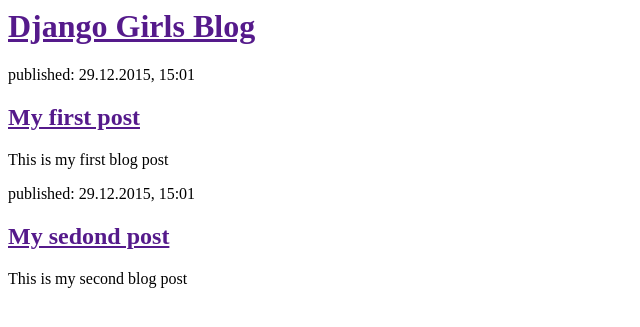
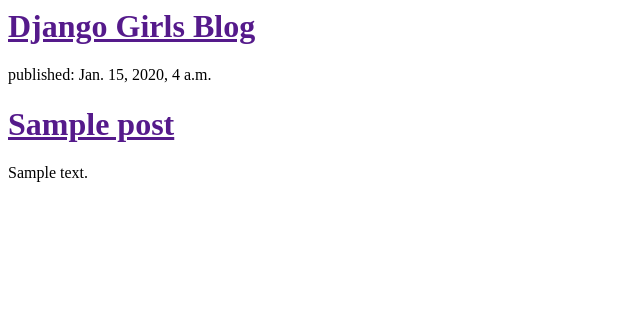
Before and after one commit to xinyufeifei/djangogirl, a Django app: template blog/templates/blog/post_list.html in a window 1280 px wide. Shown: the top 327 px of the page, without its empty margins (0-640 px from the left). Run offline with Django 3.2, Linux system fonts and the light colour scheme; the template is opened without the code that fills it: values that come from a table or form of the project are taken from there, others are empty; tables that the repository leaves empty hold one stand-in row (values such as "Sample post").

Commit message:
Modified templates to display posts from database.

```diff
--- a/blog/templates/blog/post_list.html
+++ b/blog/templates/blog/post_list.html
@@ -7,16 +7,12 @@
             <h1><a href="">Django Girls Blog</a></h1>
         </div>
 
-        <div>
-            <p>published: 29.12.2015, 15:01</p>
-            <h2><a href="">My first post</a></h2>
-            <p>This is my first blog post</p>
-        </div>
-
-        <div>
-            <p>published: 29.12.2015, 15:01</p>
-            <h2><a href="">My sedond post</a></h2>
-            <p>This is my second blog post</p>
-        </div>
+        {% for post in posts %}
+            <div>
+                <p>published: {{ post.published_date }}</p>
+                <h1><a href="">{{ post.title }}</a></h1>
+                <p>{{ post.text|linebreaks }}</p>
+            </div>
+        {% endfor %}
     </body>
 </html>
--- a/blog/views.py
+++ b/blog/views.py
@@ -1,4 +1,7 @@
 from django.shortcuts import render
+from django.utils import timezone
+from .models import Post
 
 def post_list(request):
-    return render(request, 'blog/post_list.html', {})
+    posts = Post.objects.filter(published_date__lte=timezone.now()).order_by('published_date')
+    return render(request, 'blog/post_list.html', {'posts':posts})
```
